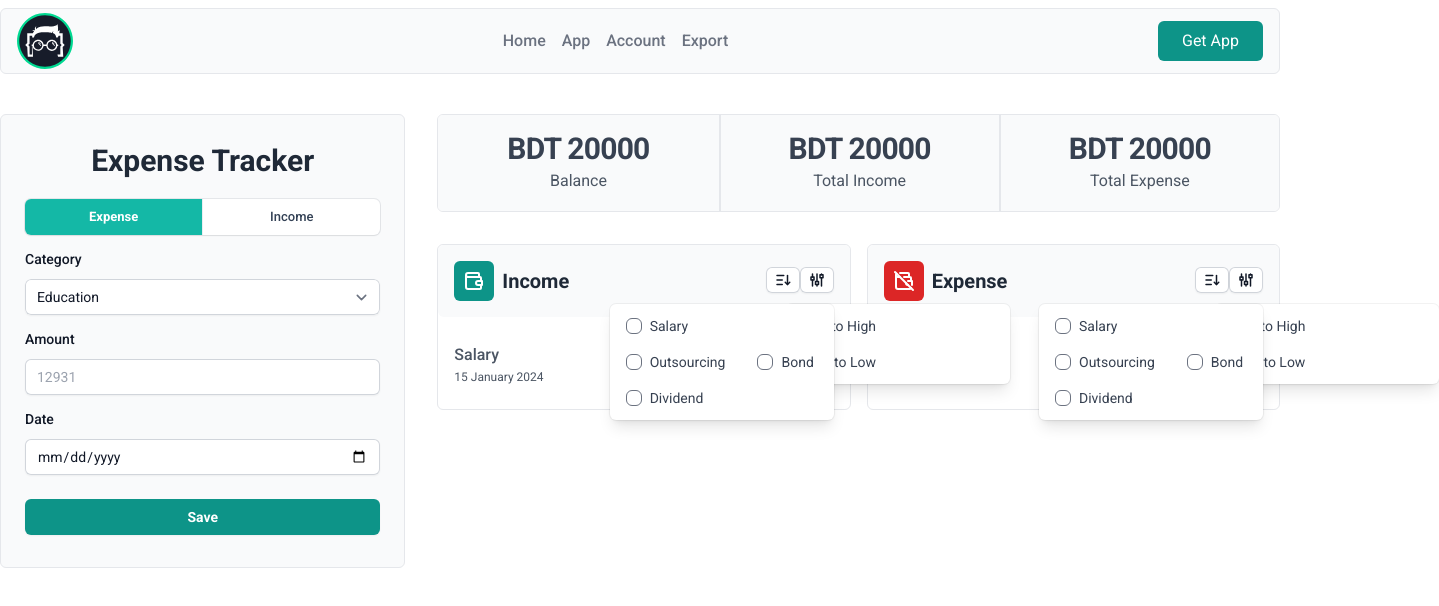
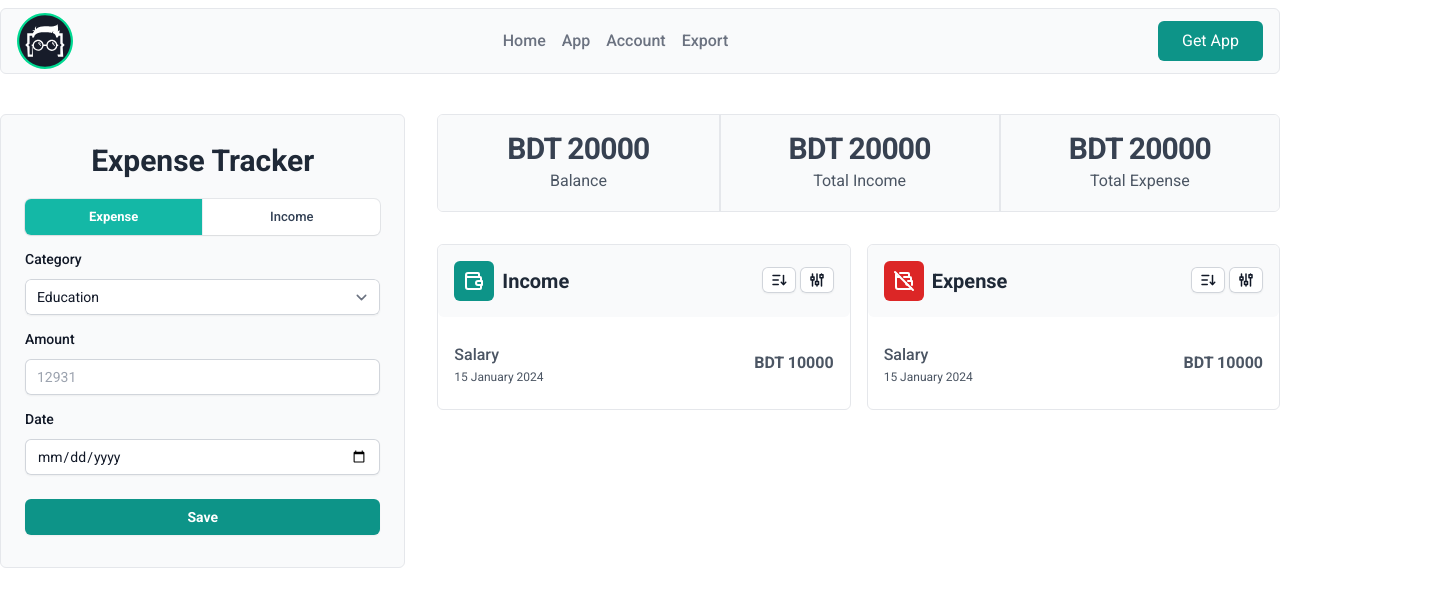
Before and after one commit to nasib15/assignment-2-lws, a React (Vite) app: page / in a window 1280 px wide. Shown: the top 606 px of the page, 1439 px wide, since content can reach past the window. Built offline with nearby package versions, Linux system fonts and the light colour scheme.

Commit message:
Add: Toggle sorting & filter menu using state

```diff
--- /dev/null
+++ b/src/category-list/categoryList.js
@@ -0,0 +1,17 @@
+export const expenseCategories = [
+  { id: 1, name: "Education" },
+  { id: 2, name: "Food" },
+  { id: 3, name: "Health" },
+  { id: 4, name: "Bill" },
+  { id: 5, name: "Insurance" },
+  { id: 6, name: "Tax" },
+  { id: 7, name: "Transport" },
+  { id: 8, name: "Telephone" },
+];
+
+export const incomeCategories = [
+  { id: 1, name: "Salary" },
+  { id: 2, name: "Outsourcing" },
+  { id: 3, name: "Bond" },
+  { id: 4, name: "Dividend" },
+];
--- a/src/components/IncomeExpenseBoard.jsx
+++ b/src/components/IncomeExpenseBoard.jsx
@@ -10,7 +10,6 @@ const IncomeExpenseBoard = () => {
   };
 
   const [tab, setTab] = useState("expense");
-  const [category, setCategory] = useState("");
   const [sheet, setSheet] = useState(balanceSheet);
 
   //    const options = { day: 'numeric', month: 'long', year: 'numeric' };
@@ -23,7 +22,6 @@ const IncomeExpenseBoard = () => {
   const handleForm = (e) => {
     const category = e.target.name;
     let value = e.target.value;
-    console.log(category, value);
     setSheet({ ...sheet, [category]: value });
   };
 
@@ -36,7 +34,6 @@ const IncomeExpenseBoard = () => {
         <Form
           tab={tab}
           onTabChange={handleTabChange}
-          // onCategoryChange={handleCategoryChange}
           onFormChange={handleForm}
         />
         {/* Right column */}
--- a/src/components/Statement.jsx
+++ b/src/components/Statement.jsx
@@ -1,7 +1,27 @@
+import { useState } from "react";
+import {
+  expenseCategories,
+  incomeCategories,
+} from "../category-list/categoryList";
 import SingleStatement from "./SingleStatement";
 import { FilterSVG, SortingSVG } from "./SVG";
 
+const CheckboxMenu = ({ title }) => {
+  return (
+    <label className="inline-flex items-center px-4 py-2 text-sm text-gray-700">
+      <input
+        type="checkbox"
+        className="form-checkbox h-4 w-4 rounded-md text-gray-600"
+      />
+      <span className="ml-2">{title}</span>
+    </label>
+  );
+};
+
 const Statement = ({ svg, type, bg }) => {
+  const [isFilterOpen, setIsFilterOpen] = useState(false);
+  const [isSortOpen, setIsSortOpen] = useState(false);
+
   return (
     <div className="border rounded-md relative">
       <div className="flex items-center justify-between gap-2 bg-[#F9FAFB] py-4 px-4 rounded-md">
@@ -25,15 +45,18 @@ const Statement = ({ svg, type, bg }) => {
                 type="button"
                 className="inline-flex w-full justify-center gap-x-1.5 rounded-md bg-white px-2 py-1 text-sm font-semibold text-gray-900 shadow-sm ring-1 ring-inset ring-gray-300 hover:bg-gray-50"
                 id="menu-button"
-                aria-expanded="true"
+                aria-expanded={isSortOpen && "true"}
                 aria-haspopup="true"
+                onClick={() => setIsSortOpen(!isSortOpen)}
               >
                 <SortingSVG />
               </button>
             </div>
 
             <div
-              className="absolute z-10 mt-2 left-5 w-56 origin-top-right rounded-md bg-white shadow-lg ring-1 ring-black ring-opacity-5 focus:outline-none"
+              className={`absolute z-10 mt-2 left-5 w-56 origin-top-right rounded-md bg-white shadow-lg ring-1 ring-black ring-opacity-5 focus:outline-none ${
+                isSortOpen ? "block" : "hidden"
+              }`}
               role="menu"
               aria-orientation="vertical"
               aria-labelledby="menu-button"
@@ -62,21 +85,24 @@ const Statement = ({ svg, type, bg }) => {
             </div>
           </div>
 
-          <div className="relative inline-block text-left">
+          <div className="relative inline-block text-left ml-1">
             <div>
               <button
                 type="button"
                 className="inline-flex w-full justify-center gap-x-1.5 rounded-md bg-white px-2 py-1 text-sm font-semibold text-gray-900 shadow-sm ring-1 ring-inset ring-gray-300 hover:bg-gray-50"
                 id="filter-button"
-                aria-expanded="true"
+                aria-expanded={isFilterOpen && "true"}
                 aria-haspopup="true"
+                onClick={() => setIsFilterOpen(!isFilterOpen)}
               >
                 <FilterSVG />
               </button>
             </div>
 
             <div
-              className="absolute right-0 z-10 mt-2 w-56 origin-top-right rounded-md bg-white shadow-lg ring-1 ring-black ring-opacity-5 focus:outline-none"
+              className={`absolute right-0 z-10 mt-2 w-56 origin-top-right rounded-md bg-white shadow-lg ring-1 ring-black ring-opacity-5 focus:outline-none ${
+                isFilterOpen ? "block" : "hidden"
+              }`}
               role="menu"
               aria-orientation="vertical"
               aria-labelledby="filter-button"
@@ -84,39 +110,13 @@ const Statement = ({ svg, type, bg }) => {
               id="filter-dropdown"
             >
               <div className="py-1" role="none">
-                <label className="inline-flex items-center px-4 py-2 text-sm text-gray-700">
-                  <input
-                    type="checkbox"
-                    className="form-checkbox h-4 w-4 rounded-md text-gray-600"
-                    id="filter-option-1"
-                  />
-                  <span className="ml-2">Salary</span>
-                </label>
-                <label className="inline-flex items-center px-4 py-2 text-sm text-gray-700">
-                  <input
-                    type="checkbox"
-                    className="form-checkbox h-4 w-4 rounded-md text-gray-600"
-                    id="filter-option-2"
-                  />
-                  <span className="ml-2">Outsourcing</span>
-                </label>
-                <label className="inline-flex items-center px-4 py-2 text-sm text-gray-700">
-                  <input
-                    type="checkbox"
-                    className="form-checkbox h-4 w-4 rounded-md text-gray-600"
-                    id="filter-option-3"
-                  />
-                  <span className="ml-2">Bond</span>
-                </label>
-
-                <label className="inline-flex items-center px-4 py-2 text-sm text-gray-700">
-                  <input
-                    type="checkbox"
-                    className="form-checkbox h-4 w-4 rounded-md text-gray-600"
-                    id="filter-option-3"
-                  />
-                  <span className="ml-2">Dividend</span>
-                </label>
+                {type === "Expense"
+                  ? expenseCategories.map((category) => (
+                      <CheckboxMenu key={category.id} title={category.name} />
+                    ))
+                  : incomeCategories.map((category) => (
+                      <CheckboxMenu key={category.id} title={category.name} />
+                    ))}
               </div>
             </div>
           </div>
--- a/src/components/form/Form.jsx
+++ b/src/components/form/Form.jsx
@@ -1,25 +1,11 @@
+import {
+  expenseCategories,
+  incomeCategories,
+} from "../../category-list/categoryList";
 import InputField from "./InputField";
 import TabButton from "./TabButton";
 
 const Form = ({ tab, onTabChange, onFormChange }) => {
-  const expenseCategories = [
-    { id: 1, name: "Education" },
-    { id: 2, name: "Food" },
-    { id: 3, name: "Health" },
-    { id: 4, name: "Bill" },
-    { id: 5, name: "Insurance" },
-    { id: 6, name: "Tax" },
-    { id: 7, name: "Transport" },
-    { id: 8, name: "Telephone" },
-  ];
-
-  const incomeCategories = [
-    { id: 1, name: "Salary" },
-    { id: 2, name: "Outsourcing" },
-    { id: 3, name: "Bond" },
-    { id: 4, name: "Dividend" },
-  ];
-
   return (
     <div className="p-6 py-8 bg-[#F9FAFB] border rounded-md">
       <h2 className="text-3xl font-semibold leading-7 text-gray-800 text-center">
@@ -46,7 +32,6 @@ const Form = ({ tab, onTabChange, onFormChange }) => {
               autoComplete="category-name"
               className="block w-full rounded-md border-0 py-1.5 text-gray-900 shadow-sm ring-1 ring-inset ring-gray-300 focus:ring-2 focus:ring-inset focus:ring-teal-600 sm:text-sm sm:leading-6"
               onChange={(e) => {
-                // onCategoryChange(e.target.value);
                 onFormChange(e);
               }}
             >
```
